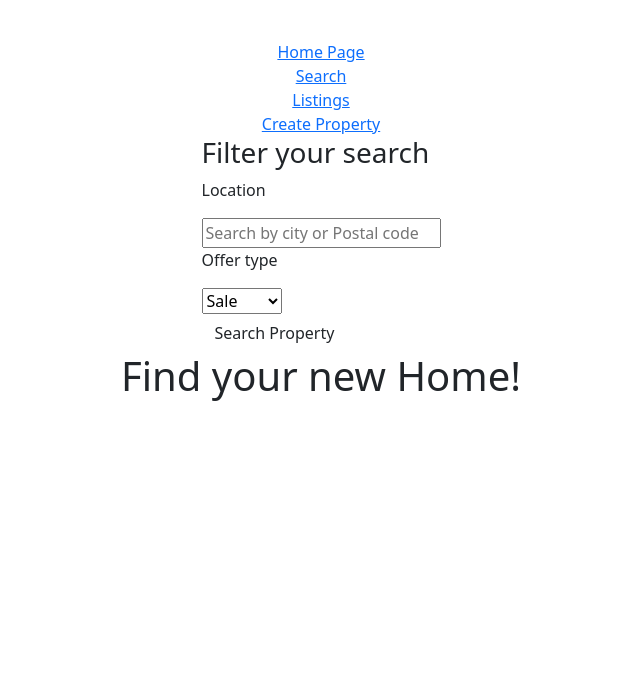
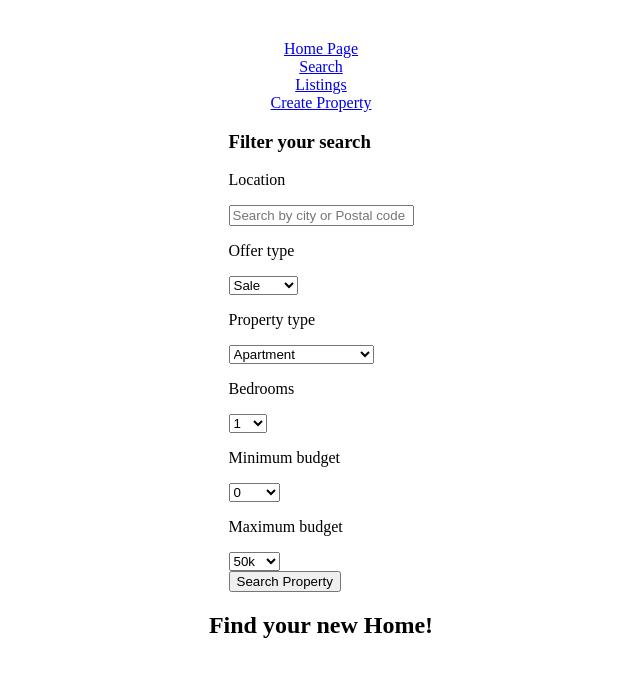
Before and after one commit to Bokyung022/2024_JustSell_React, a React (Create React App) app in the folder JustSell/client/: page /search in a window 1280 px wide. Shown: the top 676 px of the page, without its empty margins (319-959 px from the left). Built offline with nearby package versions, Linux system fonts and the light colour scheme.

Commit message:
updatesearch

```diff
--- a/JustSell/client/src/App.js
+++ b/JustSell/client/src/App.js
@@ -5,7 +5,6 @@ import CreateProperty from "./pages/CreateProperty";
 import Filter from "./pages/Filter";
 import Listings from "./pages/Listings";
 import Property from "./pages/Property";
-import "bootstrap/dist/css/bootstrap.min.css";
 
 function App() {
   return (
--- a/JustSell/client/src/pages/Filter.js
+++ b/JustSell/client/src/pages/Filter.js
@@ -37,7 +37,7 @@ function Filter() {
           onSubmit={onSubmit}
           validationSchema={validationSchema}
         >
-          <Form>
+          <Form className="form">
             <div id="close-filter">
               <i className="fas fa-times"></i>
             </div>
@@ -66,11 +66,63 @@ function Filter() {
                   <option value="resale">Resale</option>
                   <option value="leasing">Leasing</option>
                 </Field>
-                <ErrorMessage
-                  name="sellOption"
-                  component="div"
-                  className="error"
-                />
+              </div>
+              <div className="box">
+                <p>Property type</p>
+                <Field
+                  as="select"
+                  name="propertyType"
+                  className="input"
+                  required
+                >
+                  <option value="apartment">Apartment</option>
+                  <option value="house">House</option>
+                  <option value="duplexTriplex">Duplex or Triplex</option>
+                  <option value="condo">Condo</option>
+                  <option value="commercialBuilding">
+                    Commercial Building
+                  </option>
+                </Field>
+              </div>
+              <div className="box">
+                <p>Bedrooms</p>
+                <Field as="select" name="bedrooms" className="input" required>
+                  <option value="1">1</option>
+                  <option value="2">2</option>
+                  <option value="3">3</option>
+                  <option value="4">4</option>
+                  <option value="5">5</option>
+                  <option value="6">6+</option>
+                </Field>
+              </div>
+              <div className="box">
+                <p>Minimum budget</p>
+                <Field as="select" name="min" className="input" required>
+                  <option value="0">0</option>
+                  <option value="50000">50k</option>
+                  <option value="100000">100k</option>
+                  <option value="150000">150k</option>
+                  <option value="200000">200k</option>
+                  <option value="300000">300k</option>
+                  <option value="400000">400k</option>
+                  <option value="450000">450k</option>
+                  <option value="500000">500k</option>
+                  <option value="1000000">1M</option>
+                </Field>
+              </div>
+              <div className="box">
+                <p>Maximum budget</p>
+                <Field as="select" name="max" className="input" required>
+                  <option value="50000">50k</option>
+                  <option value="100000">100k</option>
+                  <option value="150000">150k</option>
+                  <option value="200000">200k</option>
+                  <option value="300000">300k</option>
+                  <option value="400000">400k</option>
+                  <option value="450000">450k</option>
+                  <option value="500000">500k</option>
+                  <option value="1000000">1M+</option>
+                </Field>
               </div>
             </div>
             <button type="submit" className="btn">
@@ -79,7 +131,7 @@ function Filter() {
           </Form>
         </Formik>
       </section>
-
+      <div id="filter-btn" className="fas fa-filter"></div>
       <section className="listings">
         {listOfProperties.length > 0 ? (
           <>
@@ -87,7 +139,7 @@ function Filter() {
             <div className="box-container">
               {listOfProperties.map((property) => (
                 <div key={property.PropertyID} className="box">
-                  <Form action="" method="POST">
+                  <Form>
                     <input
                       type="hidden"
                       name="PropertyID"
@@ -99,7 +151,6 @@ function Filter() {
                         alt="Property"
                       />
                     </div>
-                  </Form>
                     <div className="box">
                       <div className="price">
                         <i className="fas fa-dollar-sign"></i>
@@ -158,6 +209,7 @@ function Filter() {
                         </button>
                       </div>
                     </div>
+                  </Form>
                 </div>
               ))}
             </div>
```
Also changed, not shown: 1 other file (tests, documents, lock files or other folders). Lines whose indentation alone changed are shown as unchanged.
